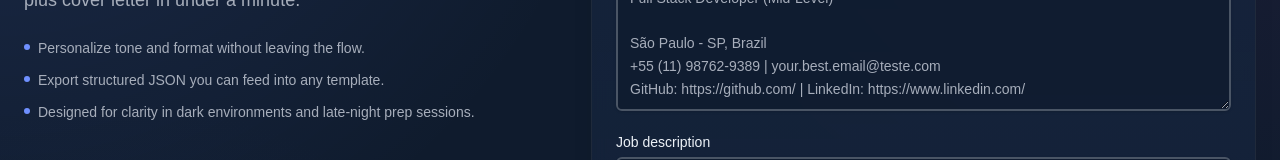
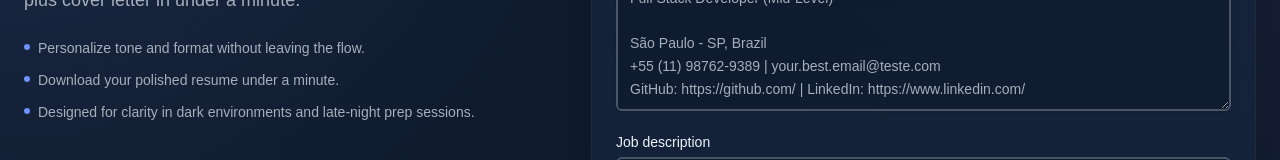
Before and after one commit to GabriellBarbosa/ai_cv_maker, a Next.js app in the folder apps/web/: page / in a window 1280 px wide. Shown: the part 304-464 px from the top of the page. Built offline with nearby package versions, Linux system fonts and the light colour scheme; no server answers.

Commit message:
fix(web): Copy text

```diff
--- a/apps/web/app/page.tsx
+++ b/apps/web/app/page.tsx
@@ -24,7 +24,7 @@ export default function Home() {
               </li>
               <li className="flex items-start gap-2">
                 <span className="mt-1.5 h-1.5 w-1.5 rounded-full bg-primary" />
-                Export structured JSON you can feed into any template.
+                Download your polished resume under a minute.
               </li>
               <li className="flex items-start gap-2">
                 <span className="mt-1.5 h-1.5 w-1.5 rounded-full bg-primary" />
```
